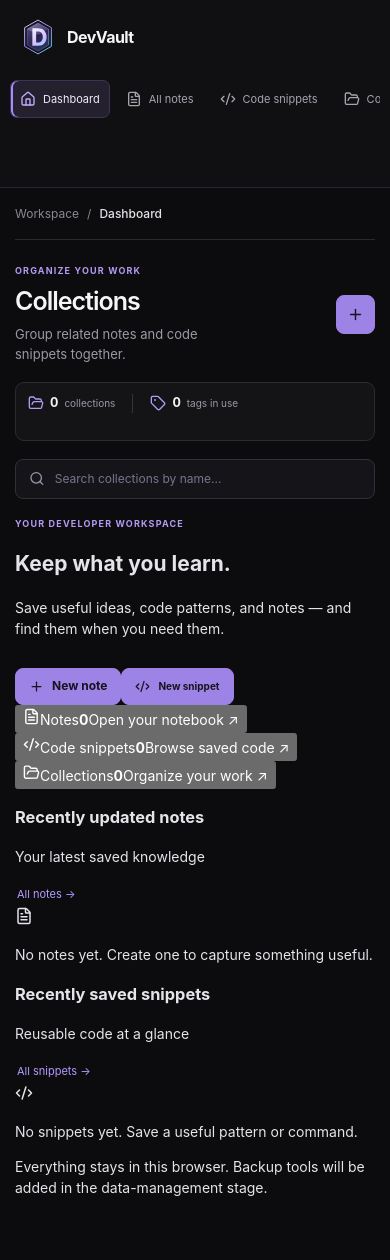
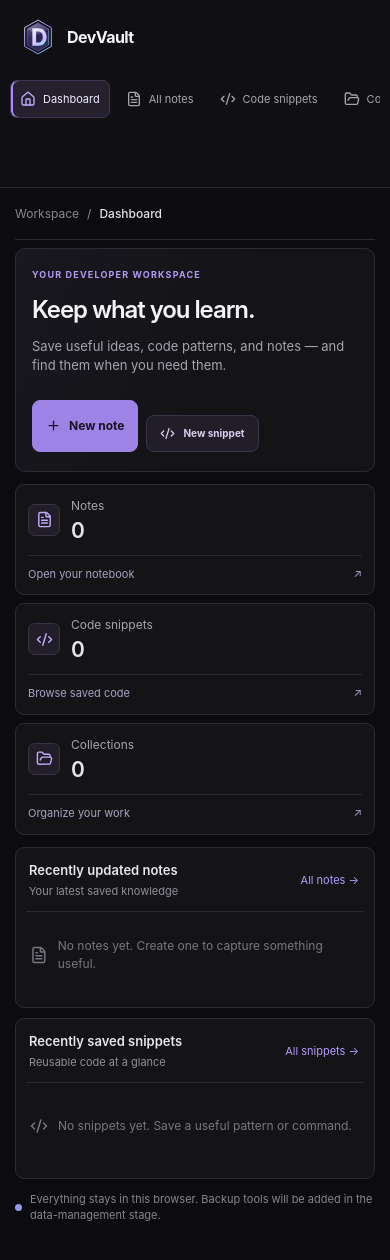
Before and after one commit to rajtivari/DevVault, a React (Vite) app: page / in a window 390 px wide. Shown: the top 1260 px of the page. Built offline with nearby package versions, Linux system fonts and the light colour scheme.

Commit message:
Style compact DevVault dashboard for desktop and mobile

```diff
--- a/src/App.css
+++ b/src/App.css
@@ -978,3 +978,174 @@
     padding: 10px 12px;
   }
 }
+
+
+/* Dashboard foundation */
+.dashboard-workspace {
+  display: grid;
+  gap: 18px;
+  padding: 8px 0 24px;
+}
+
+.app-shell:has(.dashboard-workspace) .page-heading,
+.app-shell:has(.dashboard-workspace) .overview,
+.app-shell:has(.dashboard-workspace) .workspace-search {
+  display: none;
+}
+
+.dashboard-welcome {
+  display: flex;
+  align-items: center;
+  justify-content: space-between;
+  gap: 24px;
+  padding: 27px 26px;
+  border: 1px solid #2b2b32;
+  border-radius: 10px;
+  background: linear-gradient(115deg, #19171f 0%, #141417 55%, #141417 100%);
+}
+
+.dashboard-welcome .eyebrow { margin-bottom: 10px; }
+.dashboard-welcome h2 {
+  margin: 0;
+  color: var(--text-strong);
+  font-size: clamp(24px, 3vw, 34px);
+  font-weight: 620;
+  letter-spacing: -0.045em;
+}
+.dashboard-welcome p:not(.eyebrow) {
+  max-width: 510px;
+  margin: 9px 0 0;
+  color: var(--text-muted);
+  font-size: 13px;
+}
+.dashboard-quick-actions { display: flex; flex-wrap: wrap; gap: 8px; }
+.dashboard-quick-actions .secondary-button {
+  color: #d8d0ee;
+  border-color: #3a3546;
+  background: #211d29;
+}
+
+.dashboard-stat-grid {
+  display: grid;
+  grid-template-columns: repeat(3, minmax(0, 1fr));
+  gap: 12px;
+}
+.dashboard-stat {
+  display: grid;
+  grid-template-columns: 32px 1fr;
+  align-items: center;
+  column-gap: 11px;
+  row-gap: 3px;
+  min-width: 0;
+  padding: 16px;
+  color: var(--text);
+  border: 1px solid #2b2b32;
+  border-radius: 9px;
+  background: #141417;
+  text-align: left;
+  cursor: pointer;
+  transition: border-color 140ms ease, background 140ms ease;
+}
+.dashboard-stat:hover { border-color: #55446f; background: #19171f; }
+.dashboard-stat-icon {
+  display: grid;
+  grid-row: span 2;
+  width: 32px;
+  height: 32px;
+  place-items: center;
+  color: #c2adff;
+  border: 1px solid #3a3546;
+  border-radius: 7px;
+  background: #211d29;
+}
+.dashboard-stat-label { color: var(--text-muted); font-size: 12px; }
+.dashboard-stat > strong { font-size: 25px; font-weight: 620; line-height: 1.2; }
+.dashboard-stat-foot {
+  grid-column: 1 / -1;
+  display: flex;
+  justify-content: space-between;
+  margin-top: 9px;
+  padding-top: 10px;
+  color: #aaa0c3;
+  border-top: 1px solid #29272f;
+  font-size: 11px;
+}
+
+.dashboard-recent-grid {
+  display: grid;
+  grid-template-columns: repeat(2, minmax(0, 1fr));
+  gap: 12px;
+}
+.dashboard-section {
+  min-width: 0;
+  padding: 16px 13px 10px;
+  border: 1px solid #2b2b32;
+  border-radius: 9px;
+  background: #141417;
+}
+.dashboard-section-heading {
+  display: flex;
+  align-items: center;
+  justify-content: space-between;
+  gap: 10px;
+  margin: 0 3px 11px;
+}
+.dashboard-section-heading h3 { margin: 0; color: #e6e6eb; font-size: 13px; font-weight: 620; }
+.dashboard-section-heading p { margin: 3px 0 0; color: #8f8f9a; font-size: 11px; }
+.dashboard-section-heading .text-button { white-space: nowrap; }
+.dashboard-recent-list { display: grid; }
+.dashboard-recent-item {
+  display: grid;
+  grid-template-columns: 17px minmax(0, 1fr) auto;
+  align-items: center;
+  gap: 10px;
+  width: 100%;
+  min-width: 0;
+  padding: 11px 4px;
+  color: #b5b5bf;
+  border: 0;
+  border-top: 1px solid #29292f;
+  background: transparent;
+  text-align: left;
+  cursor: pointer;
+}
+.dashboard-recent-item:hover { background: #1a1a20; }
+.dashboard-recent-item > svg { color: #b39af2; }
+.dashboard-recent-item > span { display: grid; min-width: 0; gap: 3px; }
+.dashboard-recent-item strong,
+.dashboard-recent-item small { overflow: hidden; text-overflow: ellipsis; white-space: nowrap; }
+.dashboard-recent-item strong { color: #e2e2e8; font-size: 12px; font-weight: 550; }
+.dashboard-recent-item small { color: #92929d; font-size: 11px; }
+.dashboard-recent-item time { color: #85858f; font-size: 10px; white-space: nowrap; }
+.dashboard-empty {
+  display: flex;
+  align-items: center;
+  gap: 10px;
+  min-height: 88px;
+  padding: 10px 4px;
+  color: #777782;
+  border-top: 1px solid #29292f;
+}
+.dashboard-empty p { margin: 0; font-size: 12px; }
+.dashboard-local-note {
+  display: flex;
+  align-items: center;
+  gap: 8px;
+  margin: 0;
+  color: #85858f;
+  font-size: 11px;
+}
+
+@media (max-width: 900px) {
+  .dashboard-welcome { align-items: flex-start; flex-direction: column; }
+}
+@media (max-width: 650px) {
+  .dashboard-workspace { gap: 12px; }
+  .dashboard-welcome { padding: 19px 16px; }
+  .dashboard-quick-actions { width: 100%; }
+  .dashboard-stat-grid { gap: 8px; grid-template-columns: 1fr; }
+  .dashboard-stat { grid-template-columns: 32px 1fr; padding: 12px; }
+  .dashboard-stat > strong { font-size: 21px; }
+  .dashboard-recent-grid { grid-template-columns: 1fr; gap: 10px; }
+  .dashboard-section { padding: 13px 10px 8px; }
+}
```
